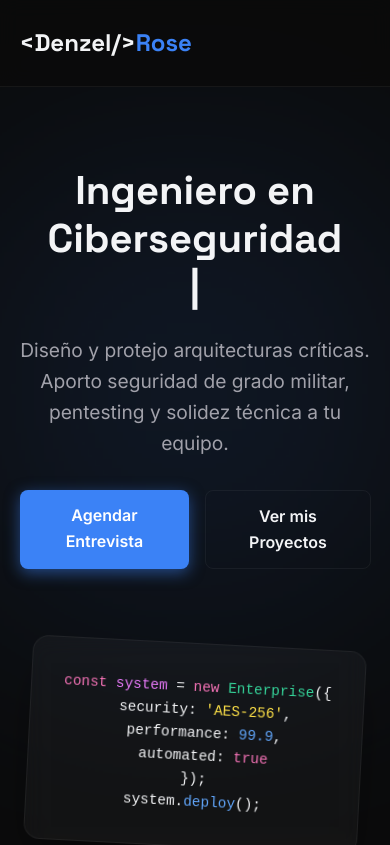
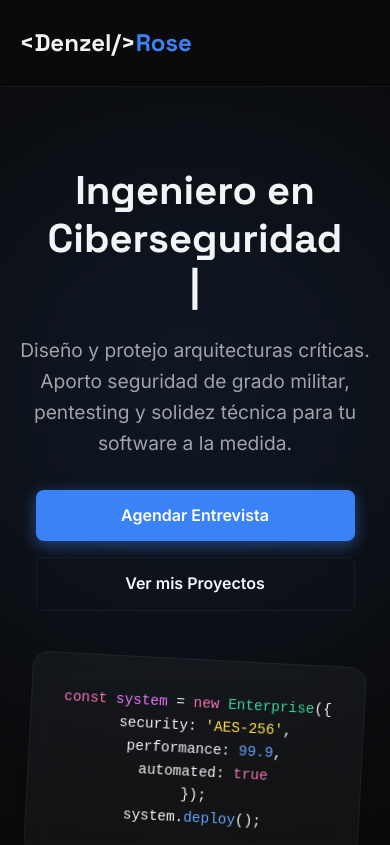
Before and after one commit to MAELDROSE/portafolio-ciberseguridad, a website built with Vite: page index.html in a window 390 px wide. Shown: the top 845 px of the page. Built offline with nearby package versions, Linux system fonts and the light colour scheme; files whose address does not match are found by name.

Commit message:
Update layout for responsiveness and shift focus to Custom Software

```diff
--- a/index.html
+++ b/index.html
@@ -40,7 +40,7 @@
             Ingeniero en Ciberseguridad <br>
             <span class="typewriter-text" id="typewriter"></span><span class="cursor">|</span>
           </h1>
-          <p class="hero-subtitle">Diseño y protejo arquitecturas críticas. Aporto seguridad de grado militar, pentesting y solidez técnica a tu equipo.</p>
+          <p class="hero-subtitle">Diseño y protejo arquitecturas críticas. Aporto seguridad de grado militar, pentesting y solidez técnica para tu software a la medida.</p>
           <div class="hero-buttons">
             <a href="/contacto.html" class="btn-primary">Agendar Entrevista</a>
             <a href="/proyectos.html" class="btn-secondary">Ver mis Proyectos</a>
--- a/style.css
+++ b/style.css
@@ -652,7 +652,17 @@ footer {
   }
 
   .hero-buttons {
+    flex-direction: column;
+    width: 100%;
+    gap: 1rem;
+    padding: 0 1rem;
+  }
+
+  .btn-primary, .btn-secondary, .bento-btn {
+    width: 100%;
+    text-align: center;
     justify-content: center;
+    box-sizing: border-box;
   }
 
   .hero h1 {
```
Also changed, not shown: metodologia.html (+1 -1 lines), servicios.html (+5 -5 lines).
